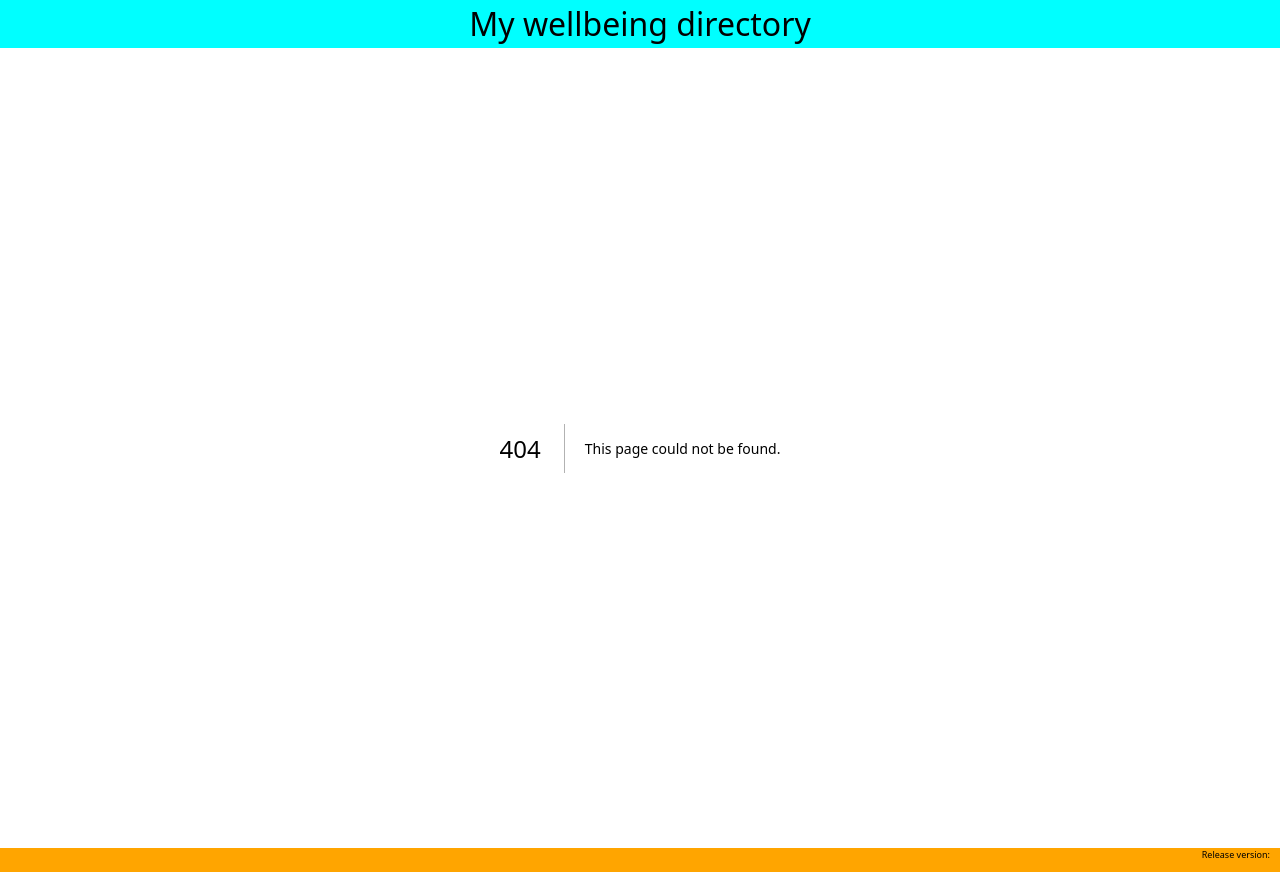
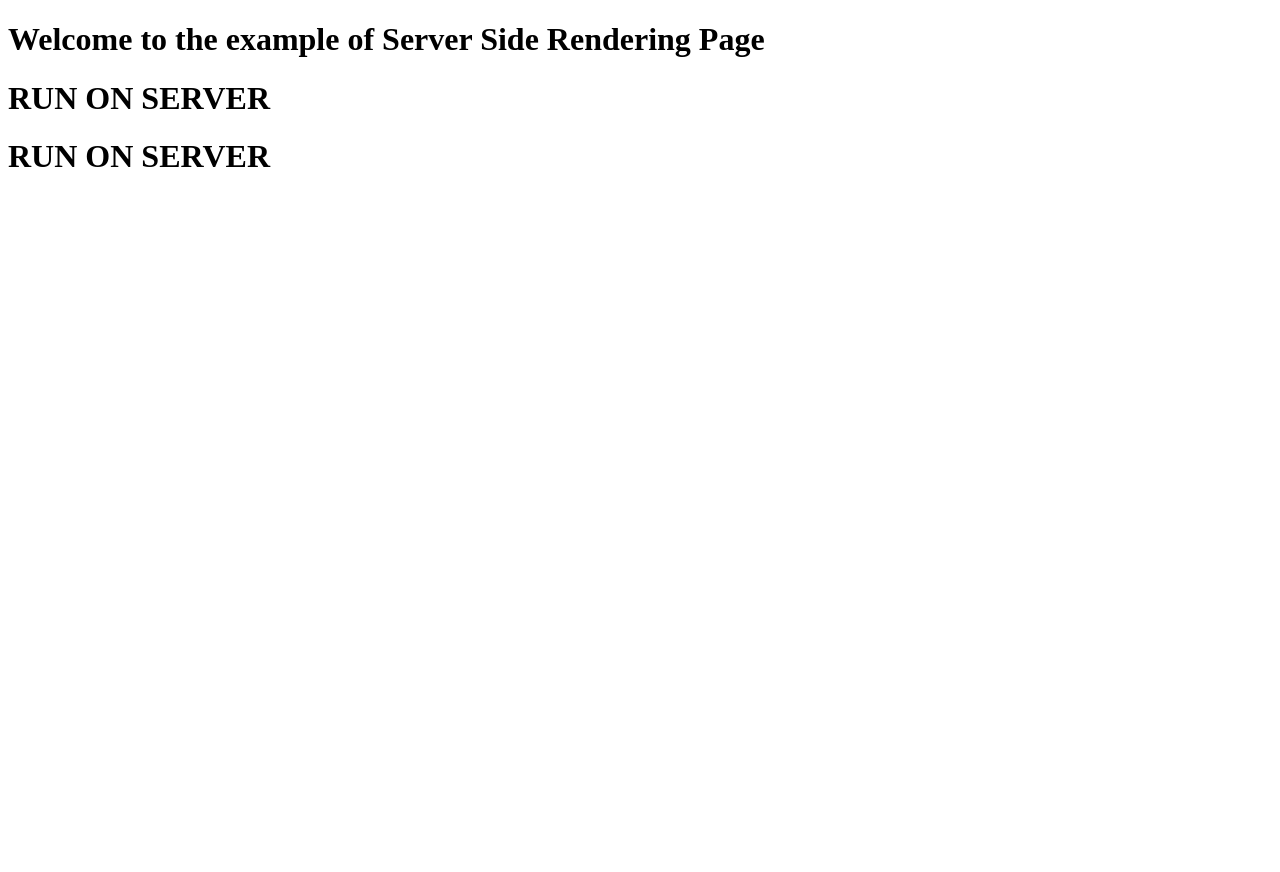
Before and after one commit to aghayev/nextjs-mydirectory, a Next.js app: page /ssrexample in a window 1280 px wide. Before the commit this address had no page. After the commit the page ends 800 px from the top, so only its background shows below. Built offline with nearby package versions, Linux system fonts and the light colour scheme.

Commit message:
fix(mwf-27): more changes

```diff
--- a/app/page.tsx
+++ b/app/page.tsx
@@ -27,6 +27,9 @@ export default function Home() {
         <li>
           <Link href="/api/ping">Ping (Protected geolocation-based route)</Link>
         </li>
+        <li>
+          <Link href="/ssrexample">Server Side Rendering with getServerSideProps (example)</Link>
+        </li>
         {sessionId &&
         <li>
           <Logout />
--- /dev/null
+++ b/pages/ssrexample/index.js
@@ -0,0 +1,34 @@
+import { useEffect, useState } from 'react'
+
+const Ssrexample = ({ message, isserver }) => {
+
+    const [detect, setDetect] = useState();
+
+    useEffect(() => {
+        setDetect(typeof(process.env.IS_SERVER_FLAG) != "undefined" ? 'RUN ON SERVER' : 'RUN_ON_CLIENT')
+    }, [])
+
+return (
+        <div>
+            <h1>{message}</h1>
+            <h1>{isserver}</h1>
+            <h1>{detect}</h1>
+        </div>
+    )
+}
+
+export function getServerSideProps() {
+
+    var detect = typeof(process.env.IS_SERVER_FLAG) != "undefined" ? 'RUN ON SERVER' : 'RUN_ON_CLIENT'
+
+    return {
+       props: { message: "Welcome to the example of Server Side Rendering Page", isserver:  detect },
+       //notFound: true
+        //redirect: {
+        //destination: 'https://www.yahoo.com',
+        //permanent: false,
+      //},
+    }
+}
+
+export default Ssrexample
```
Also changed, not shown: 612 other files (tests, documents, lock files or other folders).
